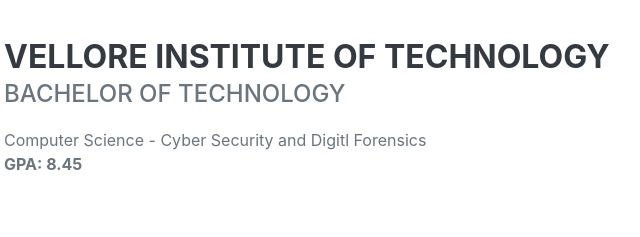
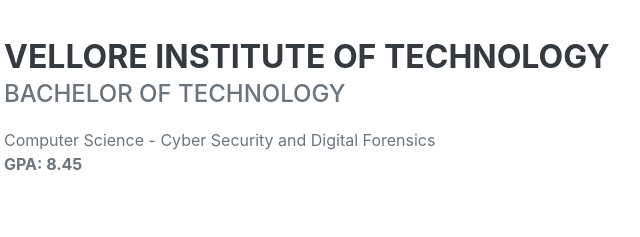
Before and after one commit to mvaibhavm09/mvaibhavm09.github.io, a plain HTML site: page index.html in a window 1280 px wide. Shown: the part 2060-2297 px from the top of the page, 316-956 px from the left. Drawn offline with nearby package versions, Linux system fonts and the light colour scheme; a web font is replaced by a local one.

Commit message:
Update index.html

```diff
--- a/index.html
+++ b/index.html
@@ -113,7 +113,7 @@
                         <div class="flex-grow-1">
                             <h3 class="mb-0">Vellore Institute of Technology</h3>
                             <div class="subheading mb-3">Bachelor of Technology</div>
-                            <div>Computer Science - Cyber Security and Digitl Forensics</div>
+                            <div>Computer Science - Cyber Security and Digital Forensics</div>
                             <p><b>GPA: 8.45 </b></p>
                         </div>
                         <div class="flex-shrink-0"><span class="text-primary">July 2019 - May 2023</span></div>
```
